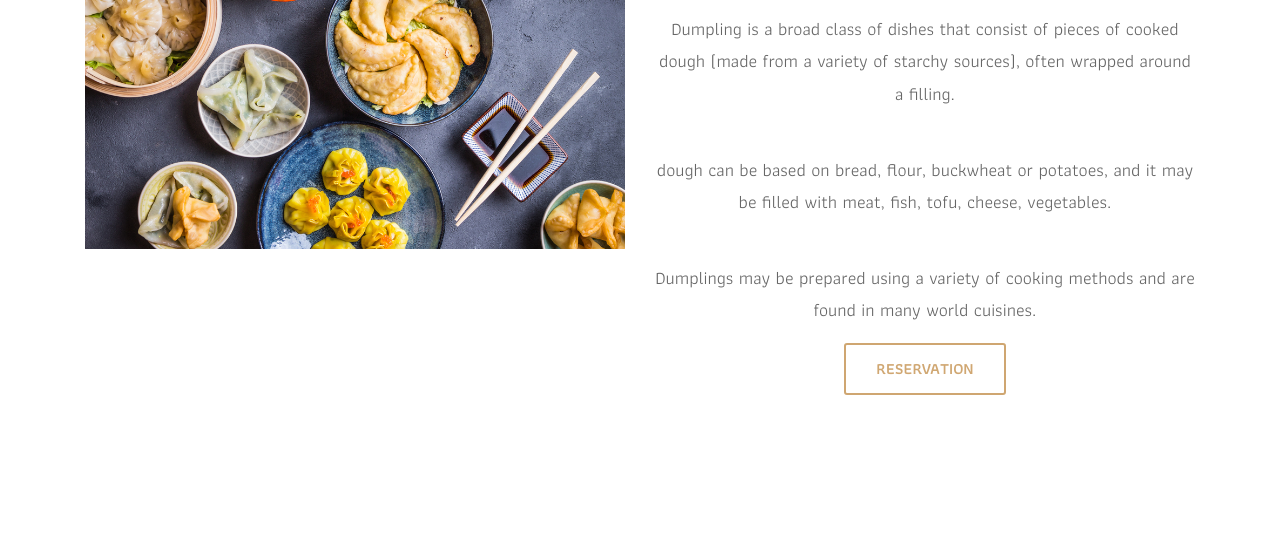
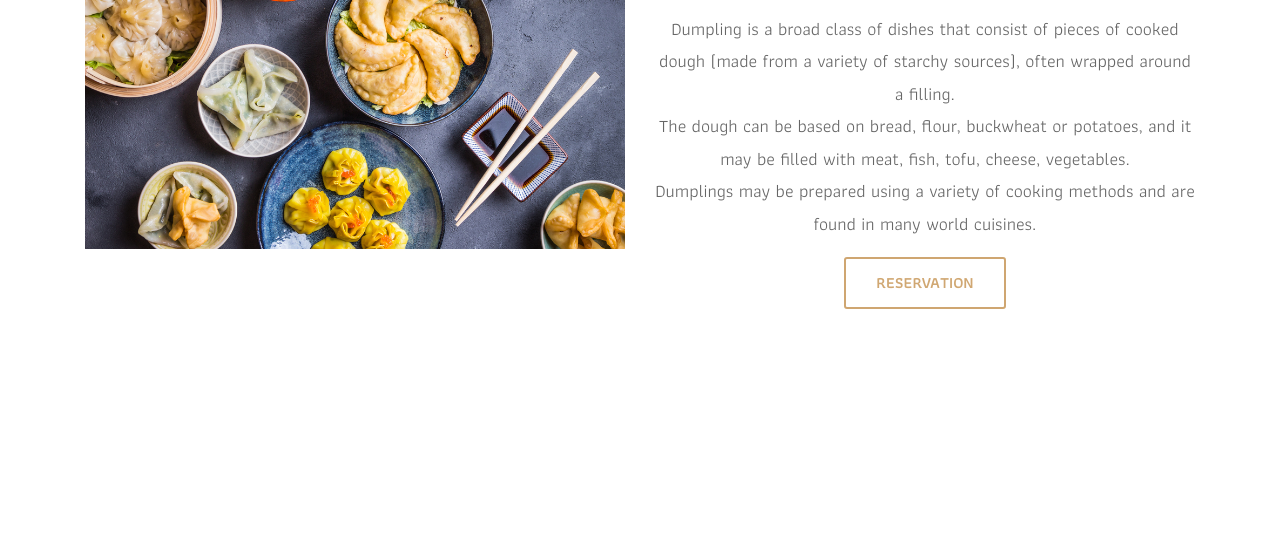
Before and after one commit to BrianGithinji/POWER-LEARN-PROJECT-GROUP-ONE, a plain HTML site: page index.html in a window 1280 px wide. Shown: the part 981-1520 px from the top of the page. Drawn offline with Linux system fonts and the light colour scheme; a web font is replaced by a local one.

Commit message:
Update index.html

```diff
--- a/index.html
+++ b/index.html
@@ -121,9 +121,9 @@
 						<h1>Welcome To <span>HOTEL FG </span></h1>
 						<h4>Little fact.</h4>
 						<p>Dumplings. </p>
-						<p>Dumpling is a broad class of dishes that consist of pieces of cooked dough (made from a variety of starchy sources), often wrapped around a filling.</p> </br>
-						   <p>dough can be based on bread, flour, buckwheat or potatoes, and it may be filled with meat, fish, tofu, cheese, vegetables.</p> </br>
-						<p> Dumplings may be prepared using a variety of cooking methods and are found in many world cuisines.</p>
+						<p>Dumpling is a broad class of dishes that consist of pieces of cooked dough (made from a variety of starchy sources), often wrapped around a filling.</br>
+						   The dough can be based on bread, flour, buckwheat or potatoes, and it may be filled with meat, fish, tofu, cheese, vegetables.</br>
+						    Dumplings may be prepared using a variety of cooking methods and are found in many world cuisines.</p>
 						<a class="btn btn-lg btn-circle btn-outline-new-white" href="reservation.html">Reservation</a>
 					</div>
 				</div>
```
